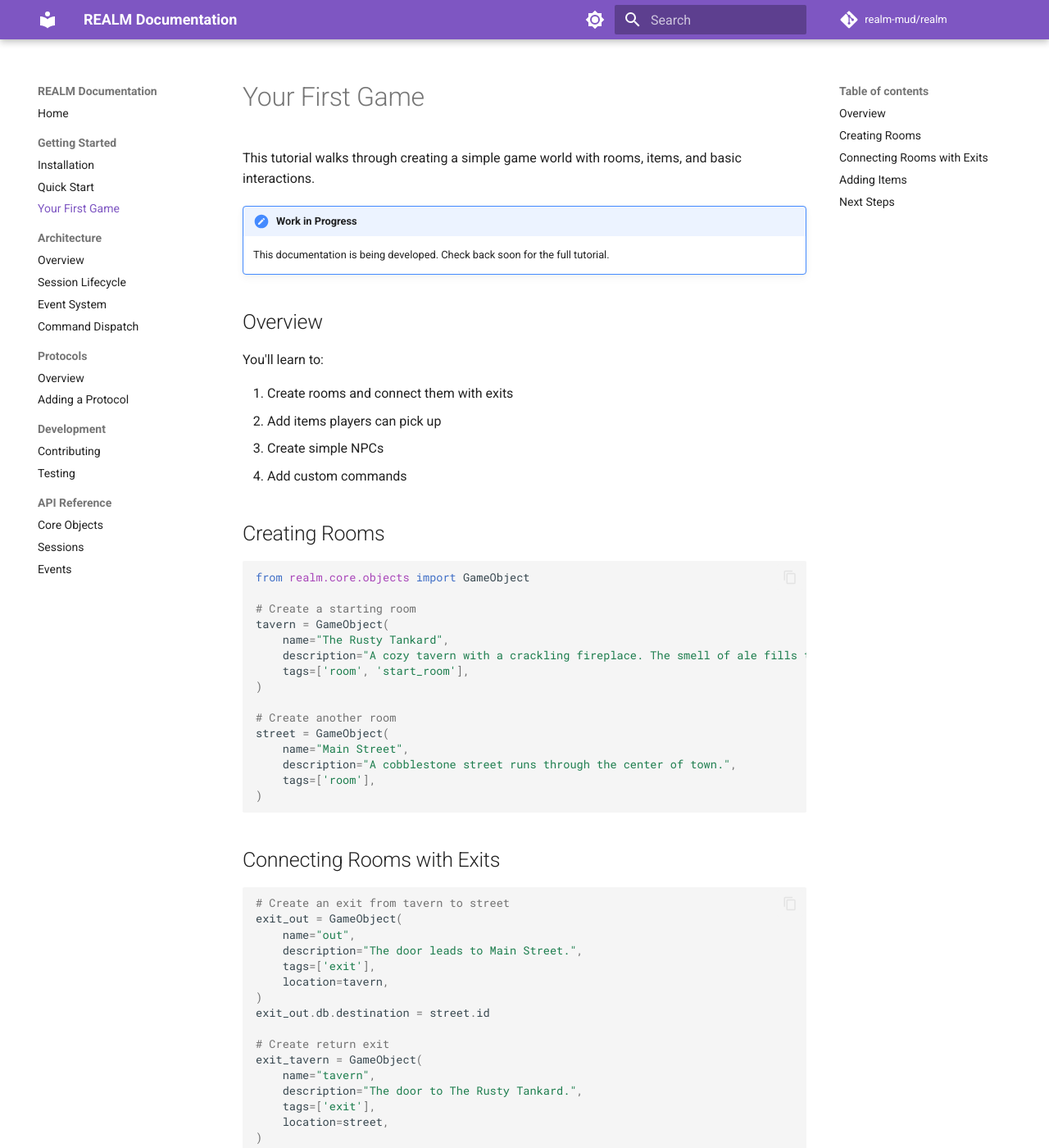
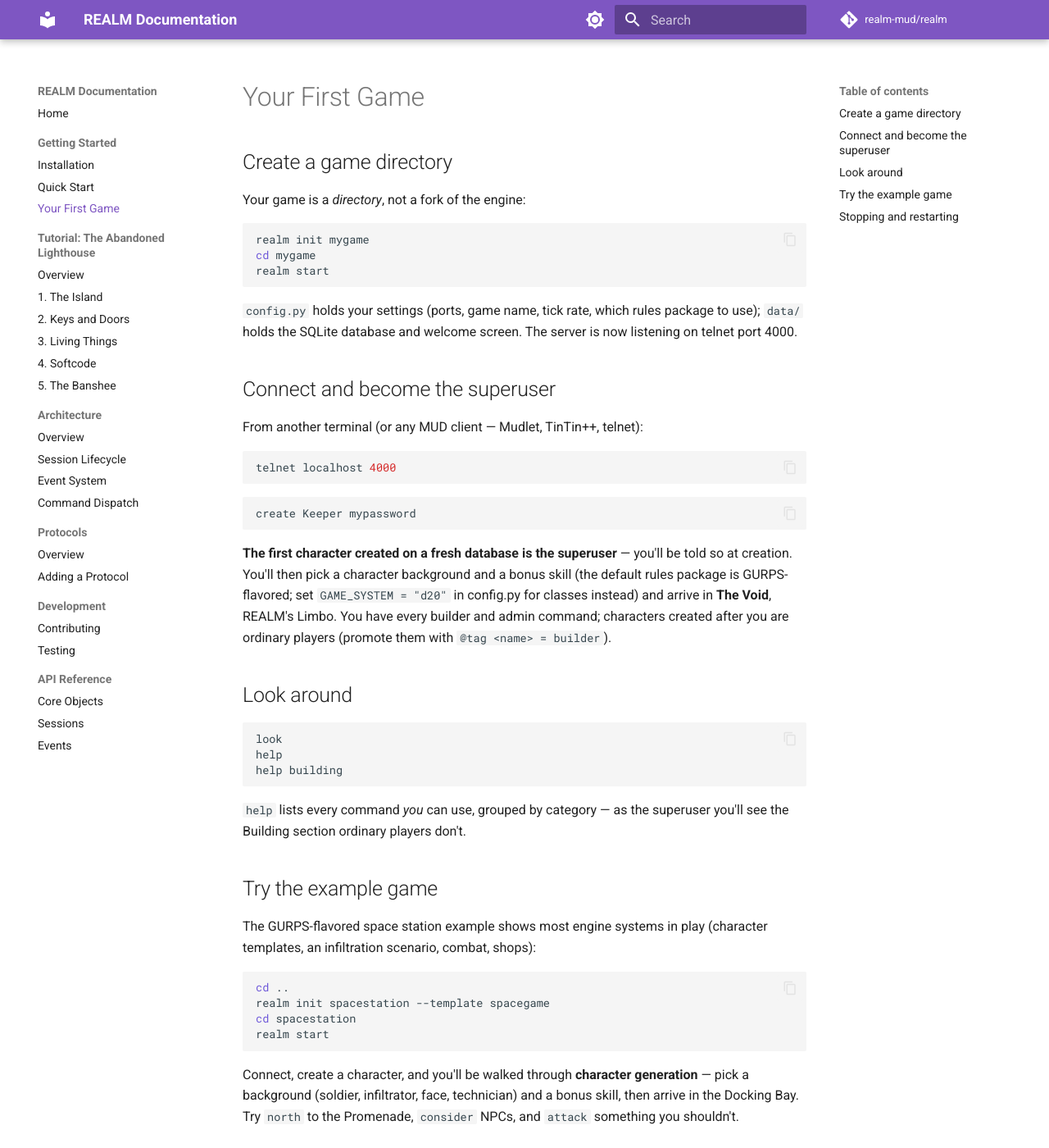
Before and after one commit to count-infinity/realm, an MkDocs documentation site: the page built from docs/getting-started/first-game.md, in a window 1280 px wide and 1400 px high. Shown: the whole window at 82% size. Built offline with MkDocs 1.6.1 and Material for MkDocs 9.7.7, drawn with Linux system fonts in a browser that asks for light colours; comment, search, counter and statistics services are not loaded; some of the changed text lies outside the part shown.

Commit message:
Documentation

````diff
--- a/docs/getting-started/first-game.md
+++ b/docs/getting-started/first-game.md
@@ -1,78 +1,72 @@
 # Your First Game
 
-This tutorial walks through creating a simple game world with rooms, items, and basic interactions.
+## Create a game directory
 
-!!! note "Work in Progress"
-    This documentation is being developed. Check back soon for the full tutorial.
+Your game is a *directory*, not a fork of the engine:
 
-## Overview
-
-You'll learn to:
-
-1. Create rooms and connect them with exits
-2. Add items players can pick up
-3. Create simple NPCs
-4. Add custom commands
-
-## Creating Rooms
-
-```python
-from realm.core.objects import GameObject
-
-# Create a starting room
-tavern = GameObject(
-    name="The Rusty Tankard",
-    description="A cozy tavern with a crackling fireplace. The smell of ale fills the air.",
-    tags=['room', 'start_room'],
-)
-
-# Create another room
-street = GameObject(
-    name="Main Street",
-    description="A cobblestone street runs through the center of town.",
-    tags=['room'],
-)
+```bash
+realm init mygame
+cd mygame
+realm start
 ```
 
-## Connecting Rooms with Exits
+`config.py` holds your settings (ports, game name, tick rate, which
+rules package to use); `data/` holds the SQLite database and welcome
+screen. The server is now listening on telnet port 4000.
 
-```python
-# Create an exit from tavern to street
-exit_out = GameObject(
-    name="out",
-    description="The door leads to Main Street.",
-    tags=['exit'],
-    location=tavern,
-)
-exit_out.db.destination = street.id
+## Connect and become the superuser
 
-# Create return exit
-exit_tavern = GameObject(
-    name="tavern",
-    description="The door to The Rusty Tankard.",
-    tags=['exit'],
-    location=street,
-)
-exit_tavern.db.destination = tavern.id
+From another terminal (or any MUD client — Mudlet, TinTin++, telnet):
+
+```bash
+telnet localhost 4000
 ```
 
-## Adding Items
-
-```python
-# A simple item
-sword = GameObject(
-    name="rusty sword",
-    description="An old sword, pitted with rust but still sharp.",
-    tags=['thing', 'weapon'],
-    location=tavern,
-)
-sword.db.damage = 5
+```text
+create Keeper mypassword
 ```
 
-## Next Steps
+**The first character created on a fresh database is the superuser** —
+you'll be told so at creation. You'll then pick a character background
+and a bonus skill (the default rules package is GURPS-flavored; set
+`GAME_SYSTEM = "d20"` in config.py for classes instead) and arrive in
+**The Void**, REALM's Limbo. You have every builder and admin command;
+characters created after you are ordinary players (promote them with
+`@tag <name> = builder`).
 
-- Add behaviors to make objects interactive
-- Create NPCs with AI behaviors
-- Implement a combat system
+## Look around
 
-See the [Architecture Overview](../architecture/overview.md) to understand how these pieces fit together.
+```text
+look
+help
+help building
+```
+
+`help` lists every command *you* can use, grouped by category — as the
+superuser you'll see the Building section ordinary players don't.
+
+## Try the example game
+
+The GURPS-flavored space station example shows most engine systems in
+play (character templates, an infiltration scenario, combat, shops):
+
+```bash
+cd ..
+realm init spacestation --template spacegame
+cd spacestation
+realm start
+```
+
+Connect, create a character, and you'll be walked through **character
+generation** — pick a background (soldier, infiltrator, face,
+technician) and a bonus skill, then arrive in the Docking Bay. Try
+`north` to the Promenade, `consider` NPCs, and `attack` something you
+shouldn't.
+
+## Stopping and restarting
+
+`Ctrl-C` stops the server. Everything is in the SQLite database —
+characters, rooms, your building work, even half-finished character
+generation — so `realm start` picks up exactly where you left off.
+
+Next: build something real — [The Abandoned Lighthouse](../tutorial/index.md).
--- a/mkdocs.yml
+++ b/mkdocs.yml
@@ -56,6 +56,13 @@ nav:
     - Installation: getting-started/installation.md
     - Quick Start: getting-started/quickstart.md
     - Your First Game: getting-started/first-game.md
+  - "Tutorial: The Abandoned Lighthouse":
+    - Overview: tutorial/index.md
+    - 1. The Island: tutorial/01-the-island.md
+    - 2. Keys and Doors: tutorial/02-keys-and-doors.md
+    - 3. Living Things: tutorial/03-living-things.md
+    - 4. Softcode: tutorial/04-softcode.md
+    - 5. The Banshee: tutorial/05-the-banshee.md
   - Architecture:
     - Overview: architecture/overview.md
     - Session Lifecycle: architecture/sessions.md
````
Also changed, not shown: BACKLOG.md (+19 -0 lines), docs/getting-started/installation.md (+27 -44 lines), docs/getting-started/quickstart.md (+16 -69 lines), docs/tutorial/01-the-island.md (added, +60 -0 lines), docs/tutorial/02-keys-and-doors.md (added, +66 -0 lines), docs/tutorial/03-living-things.md (added, +58 -0 lines), docs/tutorial/04-softcode.md (added, +68 -0 lines), docs/tutorial/05-the-banshee.md (added, +68 -0 lines), docs/tutorial/index.md (added, +29 -0 lines), 4 other files.
